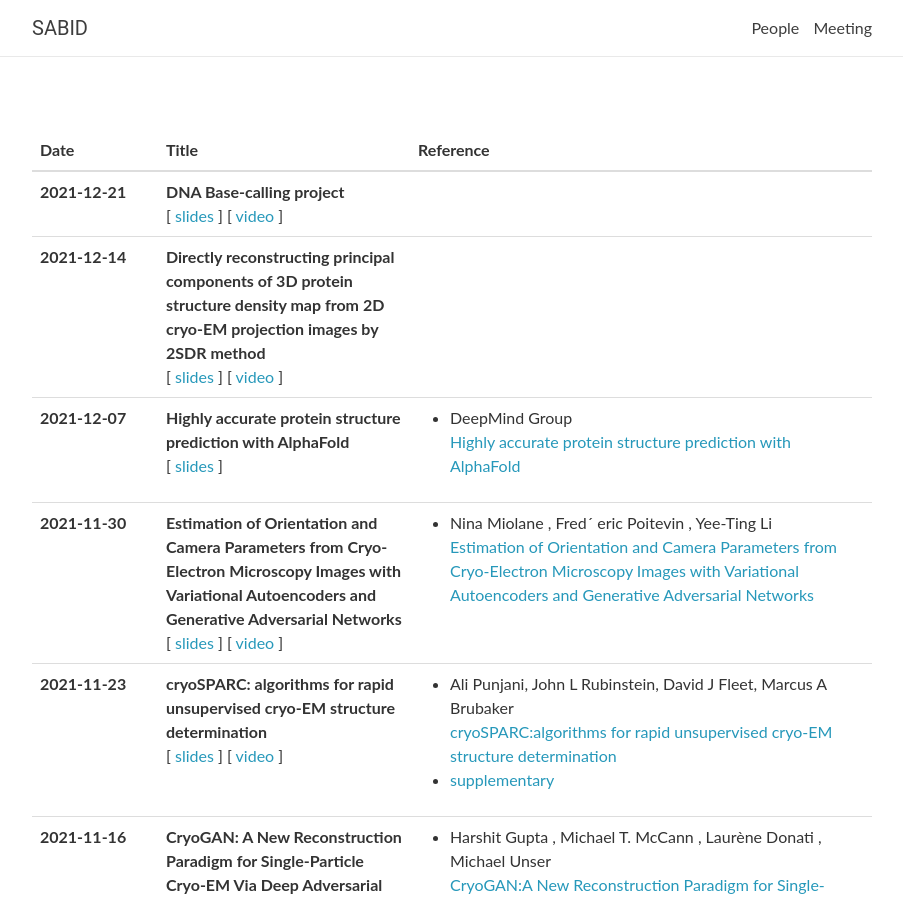
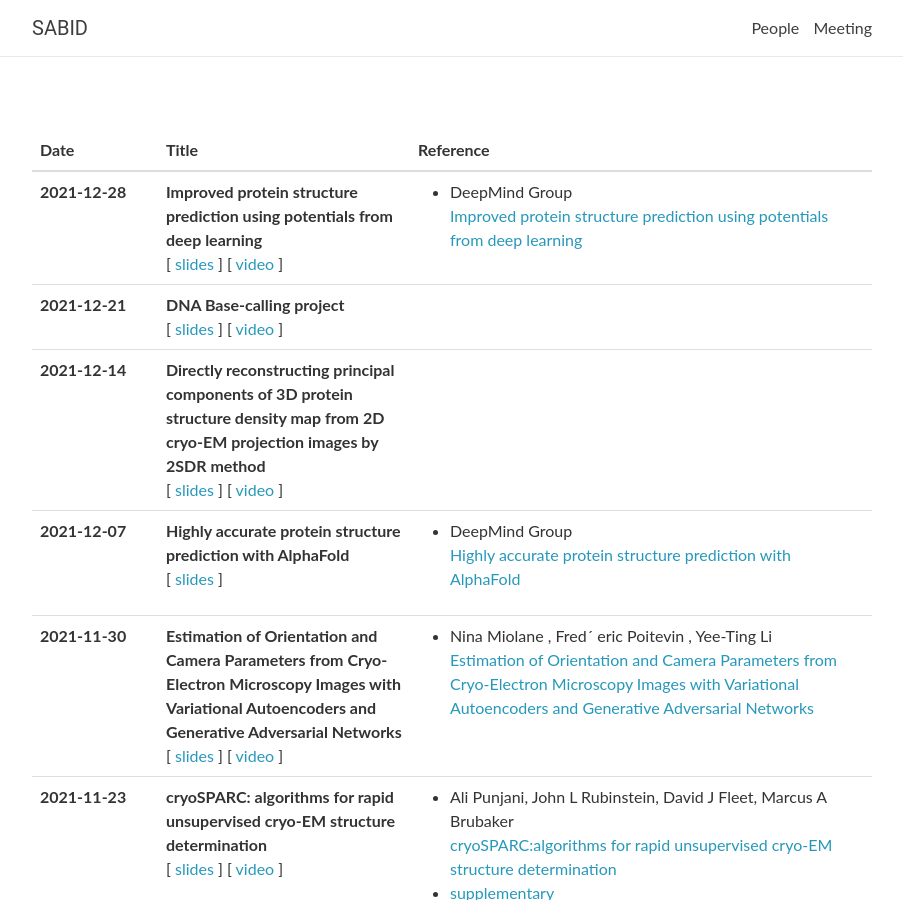
Before and after one commit to sabid-cryoem/sabid-cryoem.github.io, a Jekyll site: the page built from 4afcccebf7d457a13a4f8aeea0bbeef04fd86ee9/index.html, in a window 1280 px wide and 900 px high. Shown: the whole window, without its empty margins (188-1091 px from the left). Built offline with Jekyll 4.4.1, drawn with Linux system fonts in a browser that asks for light colours; nearby versions of some CDN libraries; comment, search, counter and statistics services are not loaded.

Commit message:
update meeting

```diff
--- a/_data/meeting.yml
+++ b/_data/meeting.yml
@@ -1,3 +1,13 @@
+- date: 2021-12-28
+  title: >
+    <strong>Improved protein structure prediction using potentials from deep learning</strong>
+  video: <a href="https://youtu.be/aEraLI50e7c">video</a>
+  slides: <a href="/assets/slides/Alphafold1.pptx">slides</a>
+  notes:
+  readings:
+  - DeepMind Group </br>
+      <a href="/assets/reference/Alphafold1.pdf" target="blank">Improved protein structure prediction using potentials from deep learning</a>
+
 - date: 2021-12-21
   title: >
     <strong>DNA Base-calling project</strong>
```
Also changed, not shown: 2 other files.
